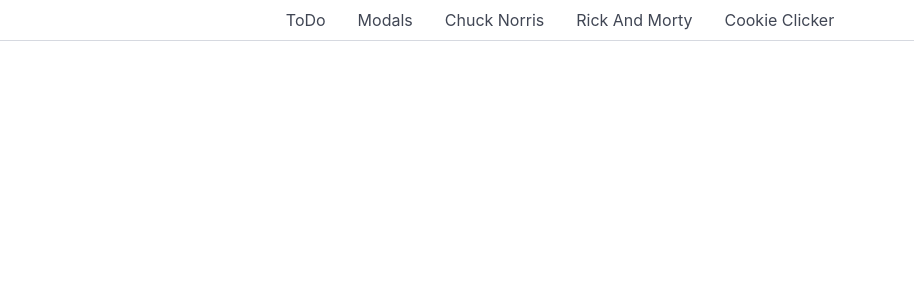
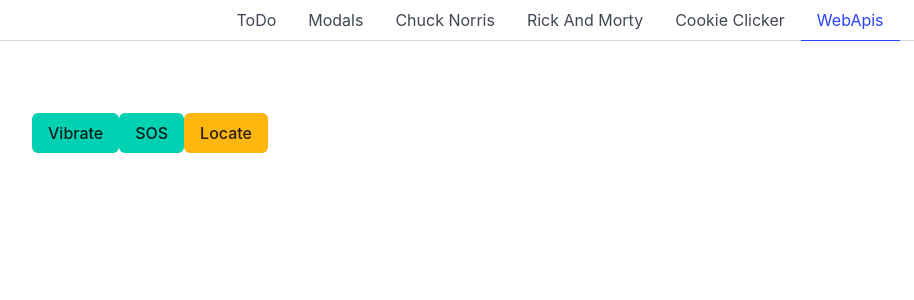
Before and after one commit to raitri/ta23alearnnode, a Vue app: page /webapis in a window 1280 px wide. Shown: the top 300 px of the page, without its empty margins (80-994 px from the left). Built offline with nearby package versions, Linux system fonts and the light colour scheme.

Commit message:
Add WebApis

```diff
--- a/src/index.js
+++ b/src/index.js
@@ -8,6 +8,7 @@
 import Chuck from './pages/Chuck.vue';
 import RickAndMorty from './pages/RickAndMorty.vue';
 import CookieClicker from './pages/CookieClicker.vue';
+import WebApis from './pages/WebApis.vue';
 
 const routes = [
   { path: '/', component: ToDo, name: 'ToDo' },
@@ -15,6 +16,7 @@
   { path: '/chuck', component: Chuck, name: 'Chuck Norris' },
   { path: '/rickandmorty', component: RickAndMorty, name: 'Rick And Morty' },
   { path: '/cookieclicker', component: CookieClicker, name: 'Cookie Clicker', meta: {container: false} },
+  { path: '/webapis', component: WebApis, name: 'WebApis' },
 ]
 
 const router = createRouter({
--- /dev/null
+++ b/src/pages/WebApis.vue
@@ -0,0 +1,25 @@
+<script setup>
+
+function vibrate() {
+    navigator.vibrate(200);
+}
+
+function SOS() {
+    navigator.vibrate([100,30,100,30,100,200,200,30,200,30,200,200,100,30,100,30,100]);
+}
+
+function location() {
+    navigator.geolocation.getCurrentPosition((event) => {
+        console.log(event);
+    }, (error) => {
+        console.log('error', error);
+    });
+}
+
+</script>
+
+<template>
+    <button @click="vibrate" class="button is-primary">Vibrate</button>
+    <button @click="SOS" class="button is-primary">SOS</button>
+    <button @click="location" class="button is-warning">Locate</button>
+</template>
--- a/webpack.config.js
+++ b/webpack.config.js
@@ -15,6 +15,7 @@
     compress: true,
     port: 9000,
     historyApiFallback: true,
+    allowedHosts: 'all',
   },
   module: {
     rules: [
```
